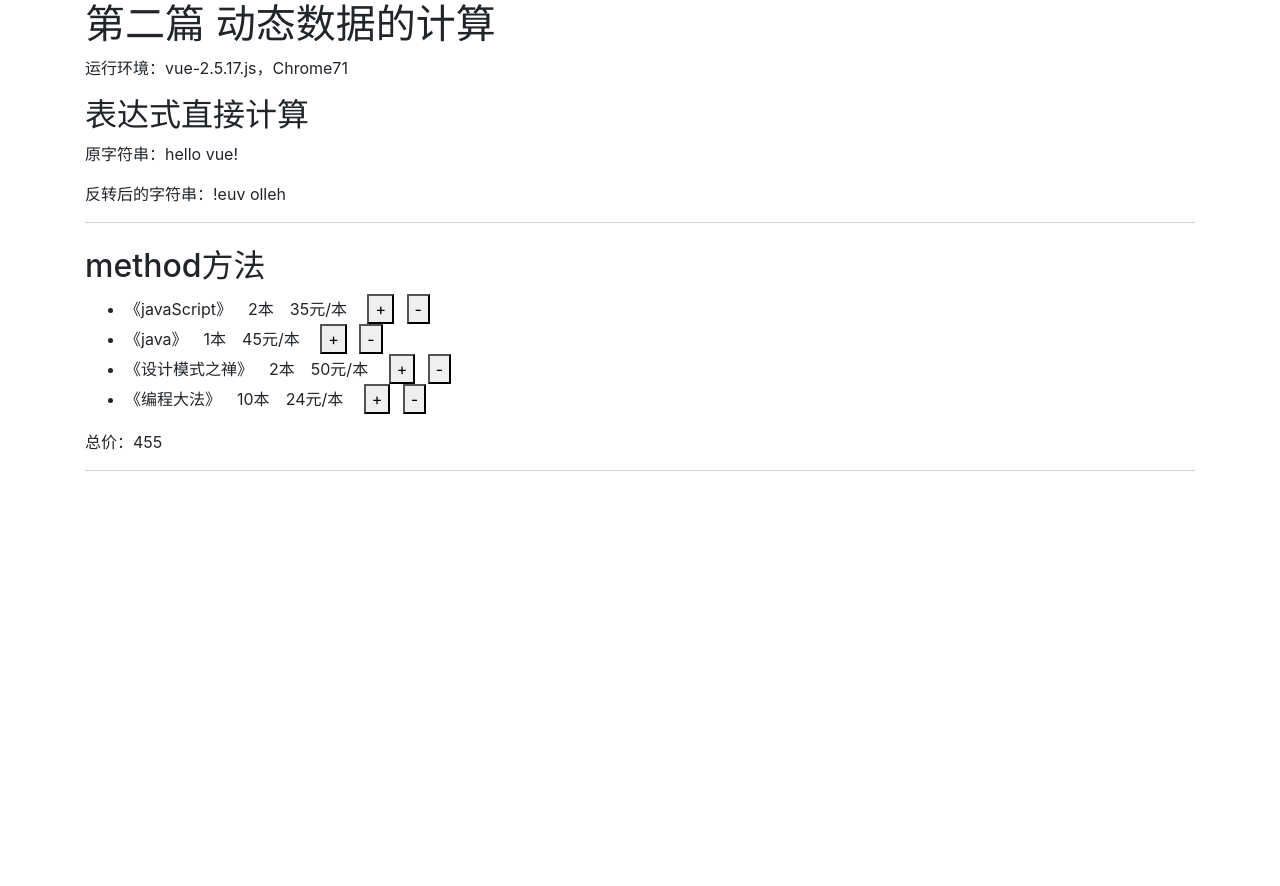
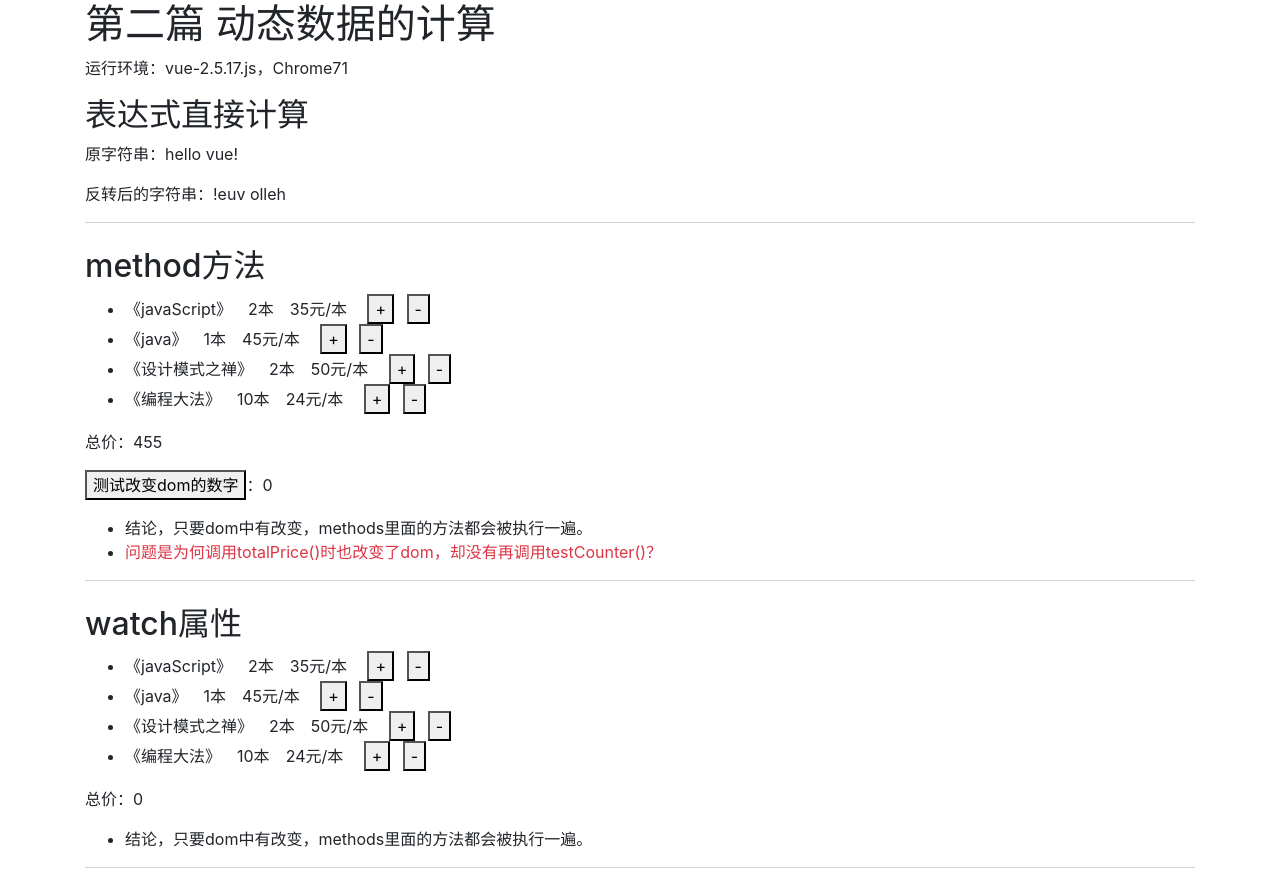
Before and after one commit to daoke0818/Web_vueStudy_liuguodong, a plain HTML site: page 02_dataCalculation.html in a window 1280 px wide. Before the commit the page ends 800 px from the top, so only its background shows below. Drawn offline with Linux system fonts and the light colour scheme.

Commit message:
watch属性

```diff
--- a/02_dataCalculation.html
+++ b/02_dataCalculation.html
@@ -34,6 +34,25 @@
             </li>
         </ul>
         <p>总价：{{totalPrice()}}</p>
+        <p><button @click="domChange()">测试改变dom的数字</button>：{{testCounter}}</p>
+        <ul>
+            <li>结论，只要dom中有改变，methods里面的方法都会被执行一遍。 </li>
+            <li><span class="text-danger">问题是为何调用totalPrice()时也改变了dom，却没有再调用testCounter()？</span></li>
+        </ul>
+    </section>
+    <section id="app3">
+        <h2>watch属性</h2>
+        <ul>
+            <li v-for="(book,index) in books">
+                <span class="mr-3">《{{book.name}}》</span><span class="mr-3">{{book.number}}本</span><span class="mr-3">{{book.price}}元/本</span>
+                <button class="mr-2" @click="book.number++">+</button>
+                <button @click="book.number--">-</button>
+            </li>
+        </ul>
+        <p>总价：{{totalPrice}}</p>
+        <ul>
+            <li>结论，只要dom中有改变，methods里面的方法都会被执行一遍。 </li>
+        </ul>
     </section>
 </div>
 <script src="js/vue-2.5.17.js"></script>
--- a/js/02_dataCalculation.js
+++ b/js/02_dataCalculation.js
@@ -5,22 +5,55 @@ let app = new Vue({
     }
 });
 let app2 = new Vue({
-    el:'#app2',
-   data:{
-        books:[
-            {name:'javaScript',number:2,price:35},
-            {name:'java',number:1,price:45},
-            {name:'设计模式之禅',number:2,price:50},
-            {name:'编程大法',number:10,price:24},
+    el: '#app2',
+    data: {
+        soul:0,
+        testCounter: 0,
+        books: [
+            {name: 'javaScript', number: 2, price: 35},
+            {name: 'java', number: 1, price: 45},
+            {name: '设计模式之禅', number: 2, price: 50},
+            {name: '编程大法', number: 10, price: 24},
         ]
-   },
-    methods:{
-        totalPrice:function () {
+    },
+    methods: {
+        domChange: function () {
+            console.log('调用 domChange');
+            this.testCounter++;
+        },
+        totalPrice: function () {
+            // console.log('调用 totalPrice','soul:'+this.soul++);
+            console.log('调用 totalPrice');
+
             let total = 0;
-            this.books.forEach(book=>{
-                total+= book.number*book.price;
+            this.books.forEach(book => {
+                total += book.number * book.price;
             });
             return total;
         }
     }
 });
+let app3 = new Vue({
+    el: '#app3',
+    data: {
+        books: [
+            {name: 'javaScript', number: 2, price: 35},
+            {name: 'java', number: 1, price: 45},
+            {name: '设计模式之禅', number: 2, price: 50},
+            {name: '编程大法', number: 10, price: 24},
+        ],
+        totalPrice:0.00
+    },
+    watch: {
+        books: {
+            handler:function (val,oldVar) {
+                alert(1)
+                this.totalPrice = 0;
+                val.forEach(book => {
+                    this.totalPrice += book.number * book.price;
+                });
+            }
+        },
+        deep:true
+    }
+});
```
